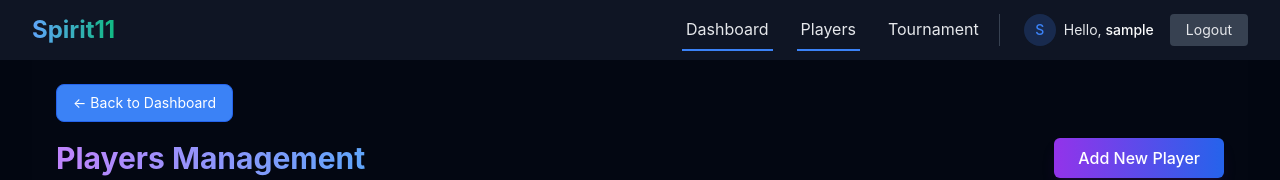
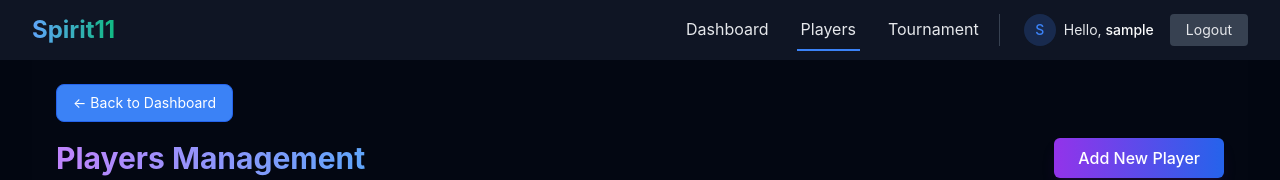
Before and after one commit to ashiduDissanayake/SpiritX_Scope_02, a Next.js app in the folder frontend/: page /admin/players in a window 1280 px wide. Shown: the top 180 px of the page. Built offline with nearby package versions, Linux system fonts and the light colour scheme; no server answers; sample sign-in values are in the browser's storage.

Commit message:
header updated

```diff
--- a/frontend/components/common/Header.jsx
+++ b/frontend/components/common/Header.jsx
@@ -28,6 +28,11 @@ export default function Header() {
   };
 
   const isActive = (path) => {
+    // Special case for admin dashboard - only active when exactly on "/admin"
+    if (path === '/admin') {
+      return pathname === '/admin';
+    }
+    // For all other paths, keep the original logic
     return pathname === path || pathname.startsWith(`${path}/`);
   };
 
--- a/frontend/package.json
+++ b/frontend/package.json
@@ -14,7 +14,7 @@
     "axios": "^1.6.2",
     "framer-motion": "^12.4.10",
     "lucide-react": "^0.479.0",
-    "next": "14.0.3",
+    "next": "14.2.24",
     "react": "^18",
     "react-avatar": "^5.0.3",
     "react-dom": "^18",
```
Also changed, not shown: 1 other file (tests, documents, lock files or other folders).
